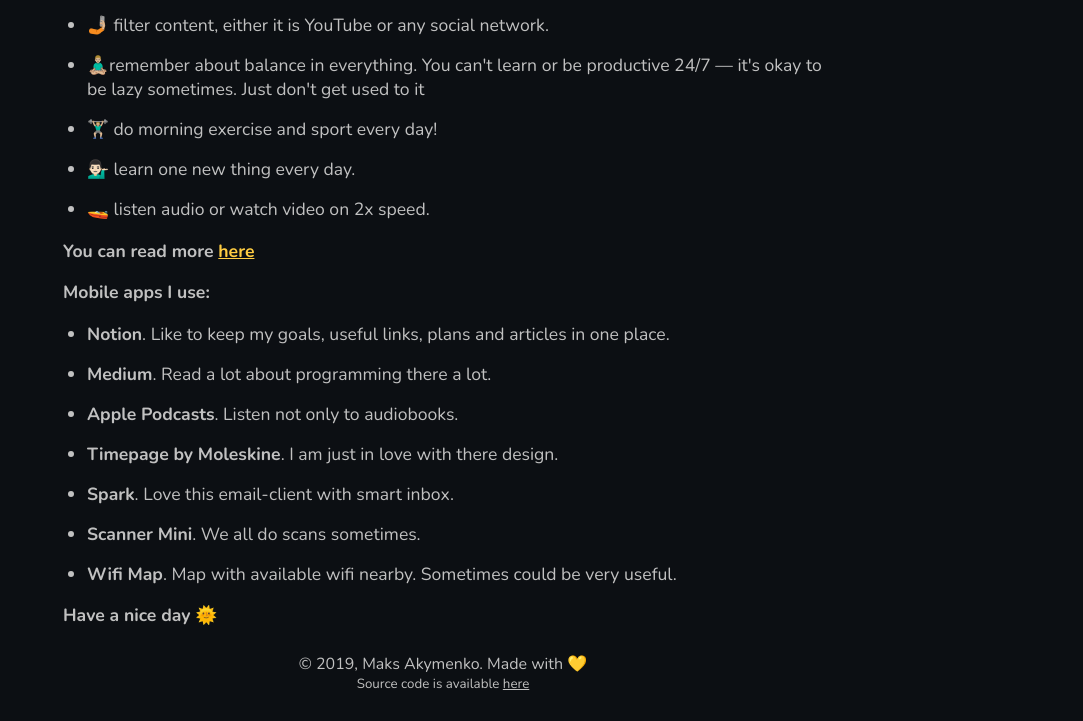
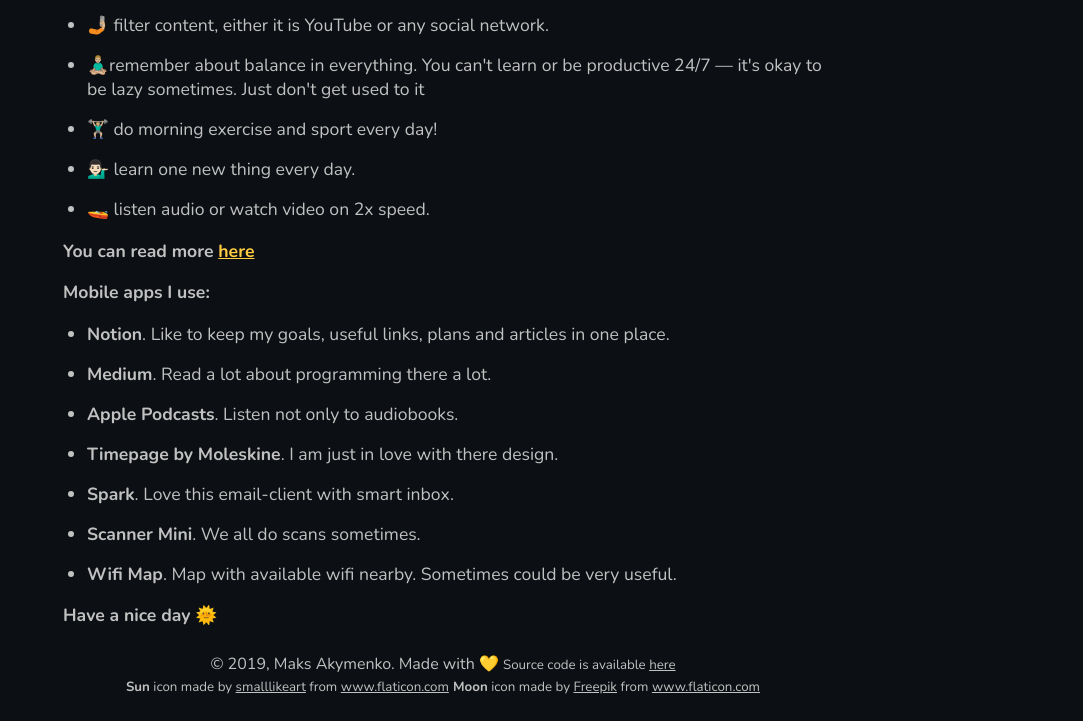
Before and after one commit to maks-akymenko/frontender-blog, a Gatsby site: page /about in a window 1280 px wide. Shown: the part 825-1546 px from the top of the page, without its empty margins (197-1280 px from the left). Built offline with nearby package versions, Linux system fonts and the light colour scheme; Gatsby itself is replaced by a stand-in of ours.

Commit message:
update footer, add credits

```diff
--- a/src/components/layout/layout.js
+++ b/src/components/layout/layout.js
@@ -90,8 +90,12 @@ const Layout = ({ location, title, children }) => {
           <Footer>
             © {new Date().getFullYear()},{` `} Maks Akymenko. Made with
           {` `}
-            <Emoji label="heart">💛</Emoji>
+            <Emoji label="heart">💛</Emoji>{` `}
             <small>Source code is available <a target="_blank" rel="noopener noreferrer" href="https://github.com/maximakymenko/frontender-blog">here</a></small>
+            <div>
+              <small><b>Sun</b> icon made by <a href="https://www.flaticon.com/authors/smalllikeart">smalllikeart</a> from <a href="https://www.flaticon.com">www.flaticon.com</a></small>{` `}{` `}
+              <small><b>Moon</b> icon made by <a href="https://www.freepik.com/home">Freepik</a> from <a href="https://www.flaticon.com">www.flaticon.com</a></small>
+            </div>
           </Footer>
         </Container>
       </>
--- a/src/components/layout/layout.styled.js
+++ b/src/components/layout/layout.styled.js
@@ -27,8 +27,10 @@ export const Header = styled.h1`
 export const Footer = styled.footer`
   text-align: center;
 
-  small {
-    display: block;
+  @media (max-width: ${({ theme }) => theme.mobile}) {
+    small {
+      display: block;
+    }
   }
 `
 
```
